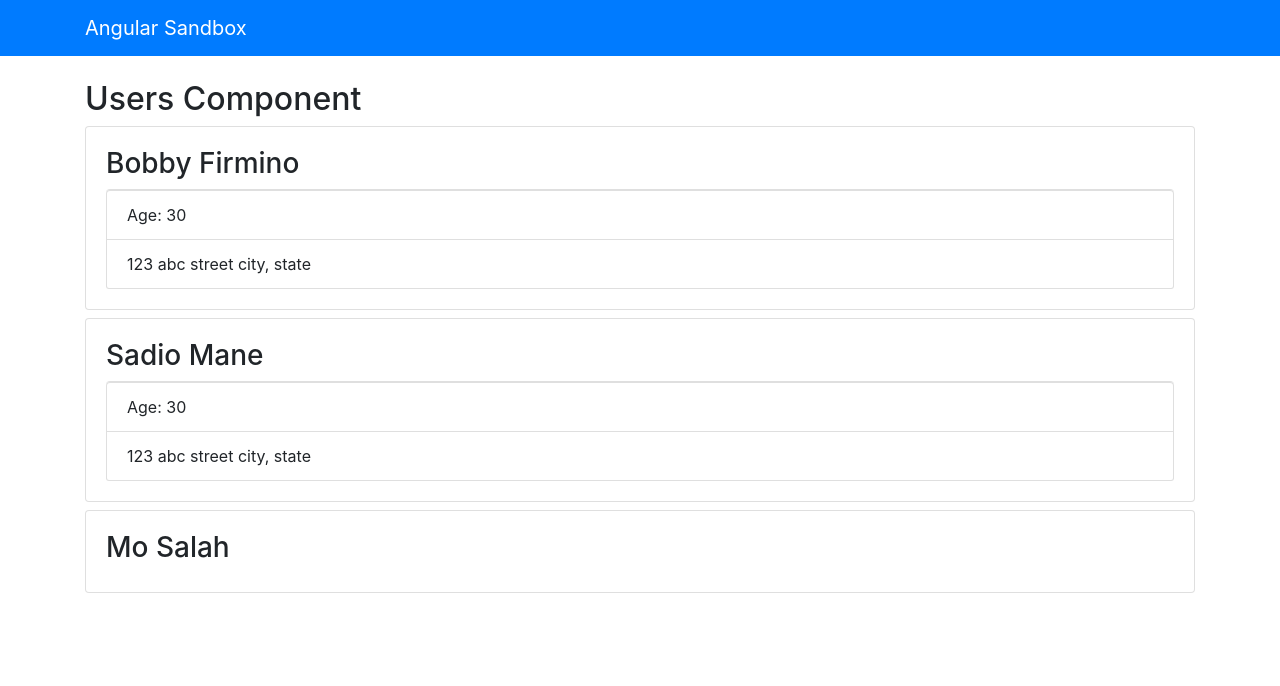
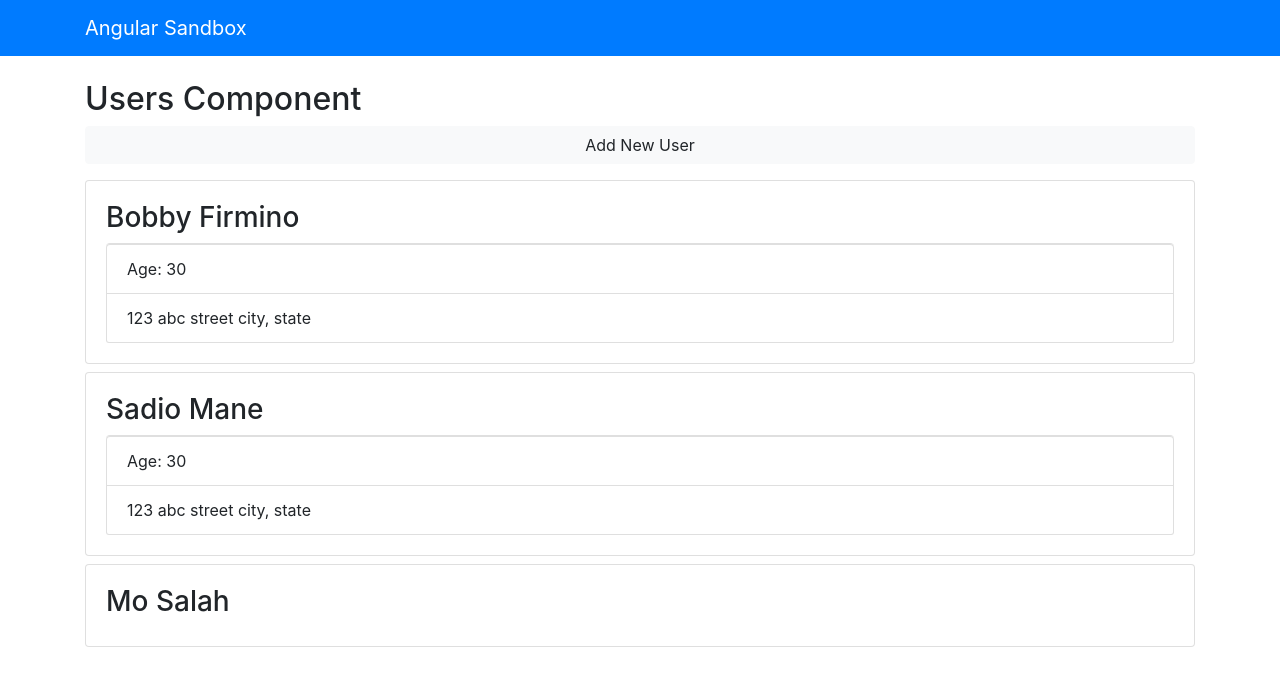
Before and after one commit to andrwsalcdo/angular-sandbox, an Angular app: page / in a window 1280 px wide. Shown: the top 686 px of the page. Built offline with nearby package versions, Linux system fonts and the light colour scheme.

Commit message:
add Button to users html. disabled based on property binding of enableAdd propety

```diff
--- a/src/app/components/users/users.component.html
+++ b/src/app/components/users/users.component.html
@@ -1,4 +1,5 @@
 <h2>Users Component</h2>
+<button [disabled]="!enableAdd" class="btn btn-light btn-block mb-3">Add New User</button>
 <ul class="list-unstyled" *ngIf="loaded && users.length > 0">
   <li class="card card-body mb-2" *ngFor="let user of users">
     <h3>{{ user.firstName }} {{ user.lastName }}</h3>
```
